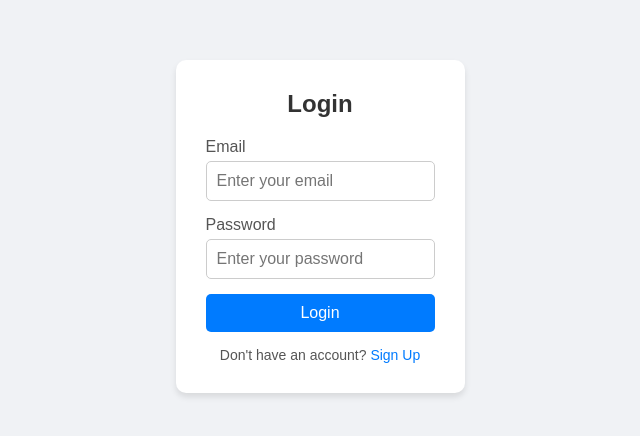
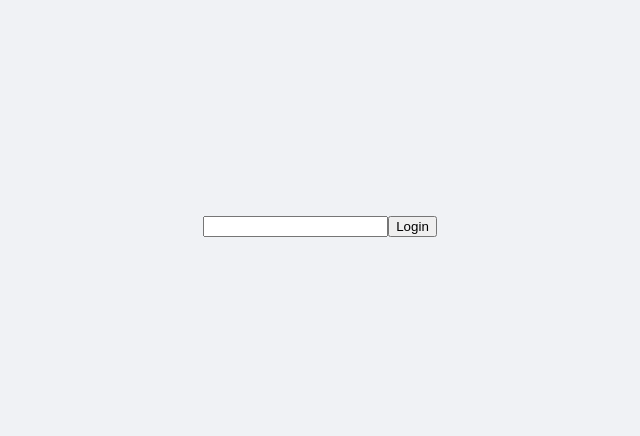
Before and after one commit to alokuidev/shortcircuitevaluation, a React (Create React App) app: page / in a window 1280 px wide. Shown: the part 174-610 px from the top of the page, without its empty margins (320-960 px from the left). Built offline with nearby package versions, Linux system fonts and the light colour scheme.

Commit message:
parent to child

```diff
--- a/src/App.js
+++ b/src/App.js
@@ -1,7 +1,9 @@
 // import Counter from "./hooks/ComponentUSeState/Counter";
 // import State from "./State";
 
-import Useref from "./hooks/ComponentUseRef/Useref";
+import RefFun from "./hooks/ComponentUseRef/ForwardrefParent";
+
+// import Useref from "./hooks/ComponentUseRef/Useref";
 
 //  import { Asyncpokemon } from "./hooks/ComponentUseEffect.jsx/Asyncpokemon";
 // import { Pokemon } from "./hooks/ComponentUseEffect.jsx/Pokemon";
@@ -37,7 +39,8 @@ function App() {
         {/* <Weather/> */}
         {/* <Pokemon/> */}
         {/* <Asyncpokemon/> */}
-        <Useref/>
+        {/* <Useref/> */}
+        <RefFun/>
     </>
   );
 }
--- a/src/hooks/ComponentUseRef/Forwardref.jsx
+++ /dev/null
@@ -1,3 +0,0 @@
-export const forwardRef = () => {
-
-}
--- /dev/null
+++ b/src/hooks/ComponentUseRef/ForwardrefChild.jsx
@@ -0,0 +1,14 @@
+import { forwardRef, useId } from "react"
+
+export const ChildRef = forwardRef((prop, ref) =>{
+    const id = useId();
+    return(
+        <>
+
+            <label htmlFor={id}></label>
+            <input type="text" ref={ref}/>
+            <button type="submit" className="login-button">Login</button>
+
+        </>
+    )
+})
--- /dev/null
+++ b/src/hooks/ComponentUseRef/ForwardrefParent.jsx
@@ -0,0 +1,21 @@
+import { useRef } from "react";
+import { ChildRef } from "./ForwardrefChild";
+
+const RefFun = () => {
+
+    const userid = useRef(null);
+
+    const formSubmit = (e) =>{
+        e.preventDefault();
+        console.log(userid.current.value);
+    }
+    return(
+        <>
+        <form onSubmit={formSubmit} >
+            <ChildRef label="username" ref={userid} />
+        </form>
+        </>
+    )
+}
+
+export default RefFun;
```
